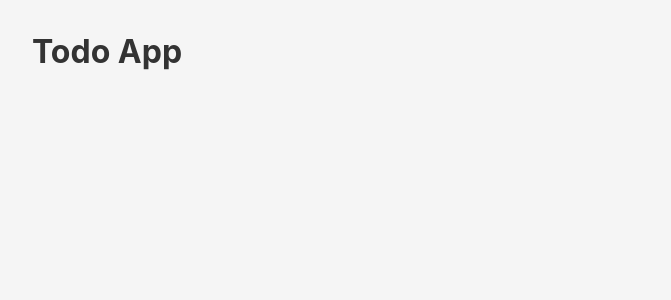
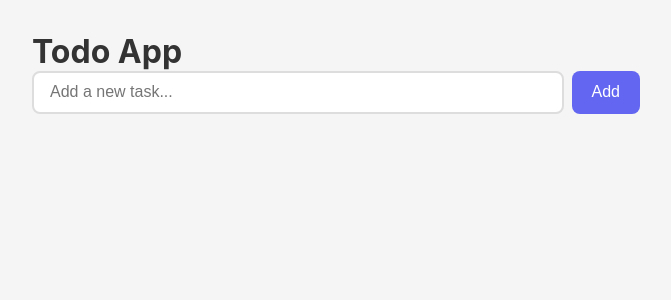
Before and after one commit to abdullah12121212/react-todo-app, a React (Vite) app: page / in a window 1280 px wide. Shown: the top 300 px of the page, without its empty margins (304-975 px from the left). Built offline with nearby package versions, Linux system fonts and the light colour scheme.

Commit message:
feat: add TaskInput component with Enter key and clear on submit

```diff
--- a/src/App.jsx
+++ b/src/App.jsx
@@ -1,9 +1,23 @@
+import { useState } from 'react'
+import TaskInput from './components/TaskInput'
 import './styles/App.css'
 
 function App() {
+  const [tasks, setTasks] = useState([])
+
+  const handleAdd = (text) => {
+    setTasks((prev) => [...prev, { id: Date.now(), text }])
+  }
+
   return (
     <main className="app">
       <h1>Todo App</h1>
+      <TaskInput onAdd={handleAdd} />
+      <ul>
+        {tasks.map((task) => (
+          <li key={task.id}>{task.text}</li>
+        ))}
+      </ul>
     </main>
   )
 }
--- /dev/null
+++ b/src/components/TaskInput.jsx
@@ -0,0 +1,40 @@
+import { useState } from 'react'
+import styles from './TaskInput.module.css'
+
+function TaskInput({ onAdd }) {
+  const [value, setValue] = useState('')
+
+  const handleSubmit = () => {
+    const trimmed = value.trim()
+    if (!trimmed) return
+    onAdd(trimmed)
+    setValue('')
+  }
+
+  const handleKeyDown = (e) => {
+    if (e.key === 'Enter') handleSubmit()
+  }
+
+  return (
+    <div className={styles.wrapper}>
+      <input
+        className={styles.input}
+        type="text"
+        value={value}
+        onChange={(e) => setValue(e.target.value)}
+        onKeyDown={handleKeyDown}
+        placeholder="Add a new task..."
+        aria-label="New task"
+      />
+      <button
+        className={styles.button}
+        onClick={handleSubmit}
+        aria-label="Add task"
+      >
+        Add
+      </button>
+    </div>
+  )
+}
+
+export default TaskInput
--- /dev/null
+++ b/src/components/TaskInput.module.css
@@ -0,0 +1,38 @@
+.wrapper {
+  display: flex;
+  gap: 0.5rem;
+  margin-bottom: 1.5rem;
+}
+
+.input {
+  flex: 1;
+  padding: 0.65rem 1rem;
+  font-size: 1rem;
+  border: 2px solid #ddd;
+  border-radius: 8px;
+  outline: none;
+  transition: border-color 0.2s;
+}
+
+.input:focus {
+  border-color: #6366f1;
+}
+
+.button {
+  padding: 0.65rem 1.25rem;
+  font-size: 1rem;
+  background-color: #6366f1;
+  color: #fff;
+  border: none;
+  border-radius: 8px;
+  cursor: pointer;
+  transition: background-color 0.2s;
+}
+
+.button:hover {
+  background-color: #4f46e5;
+}
+
+.button:active {
+  background-color: #4338ca;
+}
```
